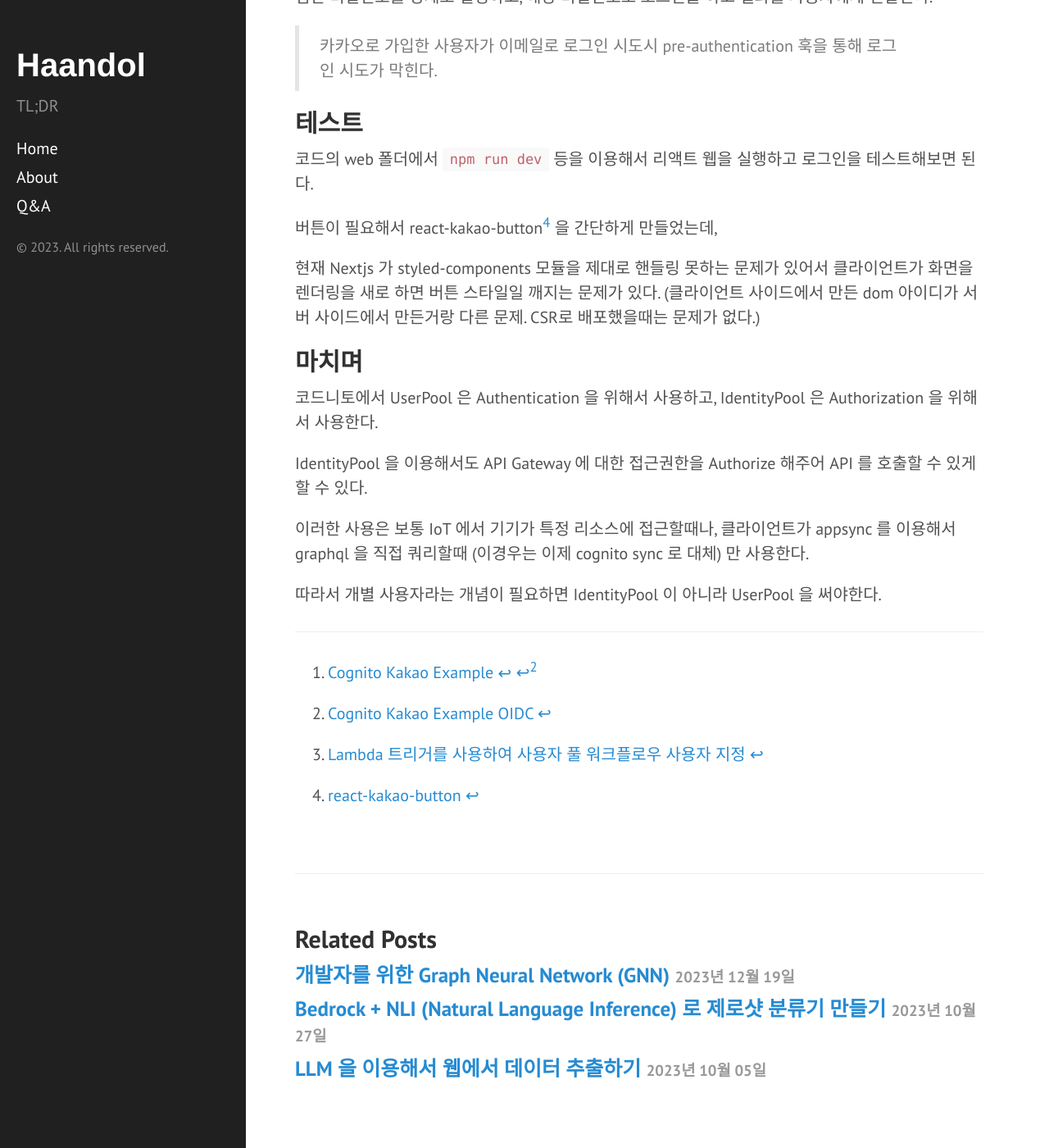
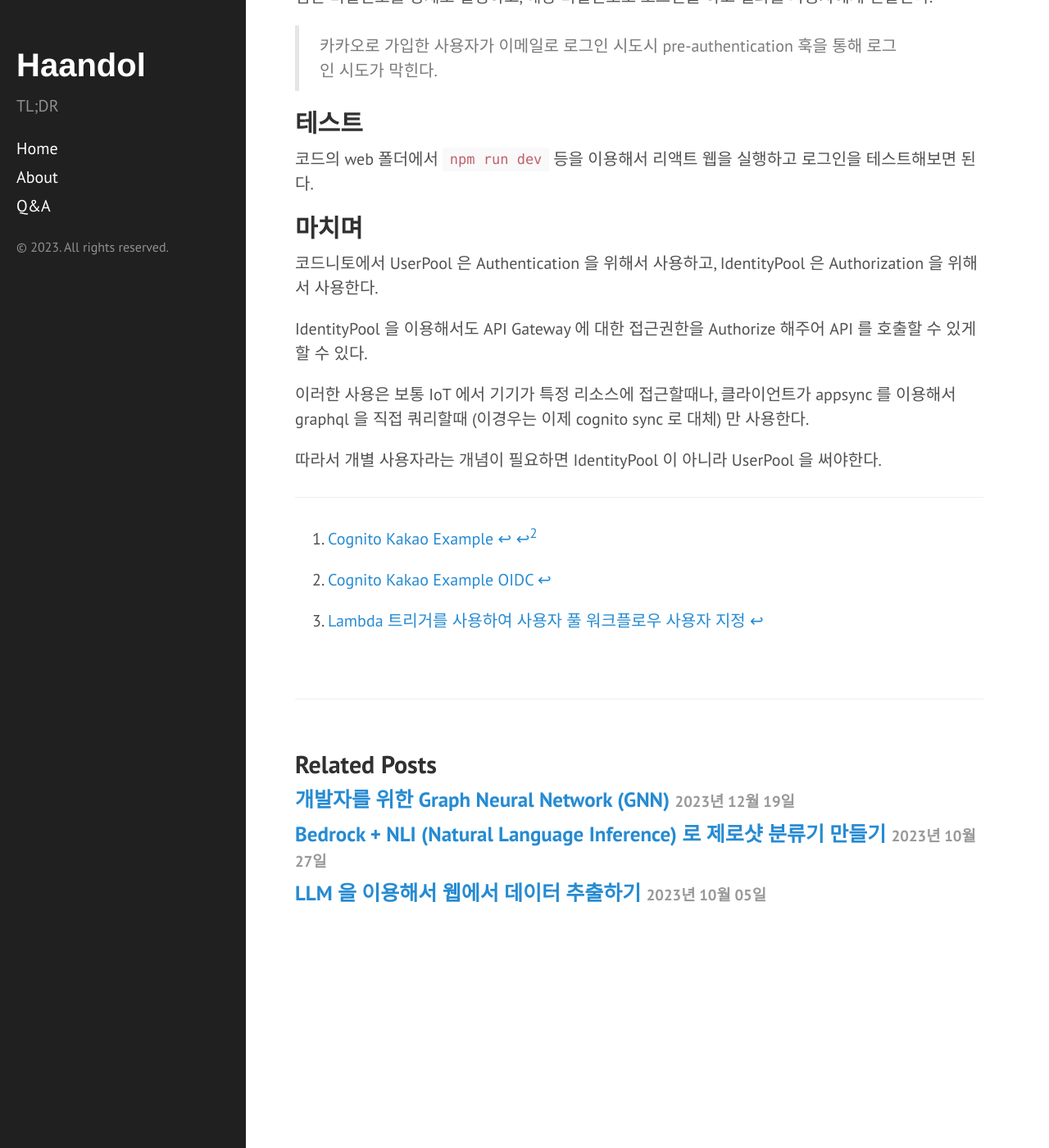
Before and after one commit to haandol/haandol.github.com, a Jekyll site: the page built from _posts/2021-01-31-cognito-kakao-login.md, in a window 1280 px wide and 1400 px high, scrolled down 3156 px. Shown: the whole window at 82% size. Built offline with Jekyll 4.4.1, drawn with Linux system fonts in a browser that asks for light colours; comment, search, counter and statistics services are not loaded.

Commit message:
update footnotes

```diff
--- a/_posts/2021-01-31-cognito-kakao-login.md
+++ b/_posts/2021-01-31-cognito-kakao-login.md
@@ -12,7 +12,7 @@ publish: true
 
 코드는 여기[^1].
 
-> Update 2023-12-23. OIDC 방식으로 로그인을 하려면 이 코드[^4] 를 참고하면 된다.
+> Update 2023-12-23. OIDC 방식으로 로그인을 하려면 이 코드[^3] 를 참고하면 된다.
 
 ## 시작하며
 
@@ -82,11 +82,6 @@ CDK 를 이용해서 코드를 배포하면 아래와 같은 리소스가 개인
 
 코드의 web 폴더에서 `npm run dev` 등을 이용해서 리액트 웹을 실행하고 로그인을 테스트해보면 된다.
 
-버튼이 필요해서 react-kakao-button[^3] 을 간단하게 만들었는데,
-
-현재 Nextjs 가 styled-components 모듈을 제대로 핸들링 못하는 문제가 있어서 클라이언트가 화면을 렌더링을 새로 하면 버튼 스타일일 깨지는 문제가 있다.
-(클라이언트 사이드에서 만든 dom 아이디가 서버 사이드에서 만든거랑 다른 문제. CSR로 배포했을때는 문제가 없다.)
-
 ## 마치며
 
 코드니토에서 UserPool 은 Authentication 을 위해서 사용하고, IdentityPool 은 Authorization 을 위해서 사용한다.
@@ -101,5 +96,4 @@ IdentityPool 을 이용해서도 API Gateway 에 대한 접근권한을 Authoriz
 
 [^1]: [Cognito Kakao Example](https://github.com/haandol/cognito-kakao-example)
 [^2]: [Lambda 트리거를 사용하여 사용자 풀 워크플로우 사용자 지정](https://docs.aws.amazon.com/ko_kr/cognito/latest/developerguide/cognito-user-identity-pools-working-with-aws-lambda-triggers.html)
-[^3]: [react-kakao-button](https://github.com/haandol/react-kakao-button)
-[^4]: [Cognito Kakao Example OIDC](https://github.com/haandol/cognito-kakao-example/tree/oidc)
+[^3]: [Cognito Kakao Example OIDC](https://github.com/haandol/cognito-kakao-example/tree/oidc)
```
